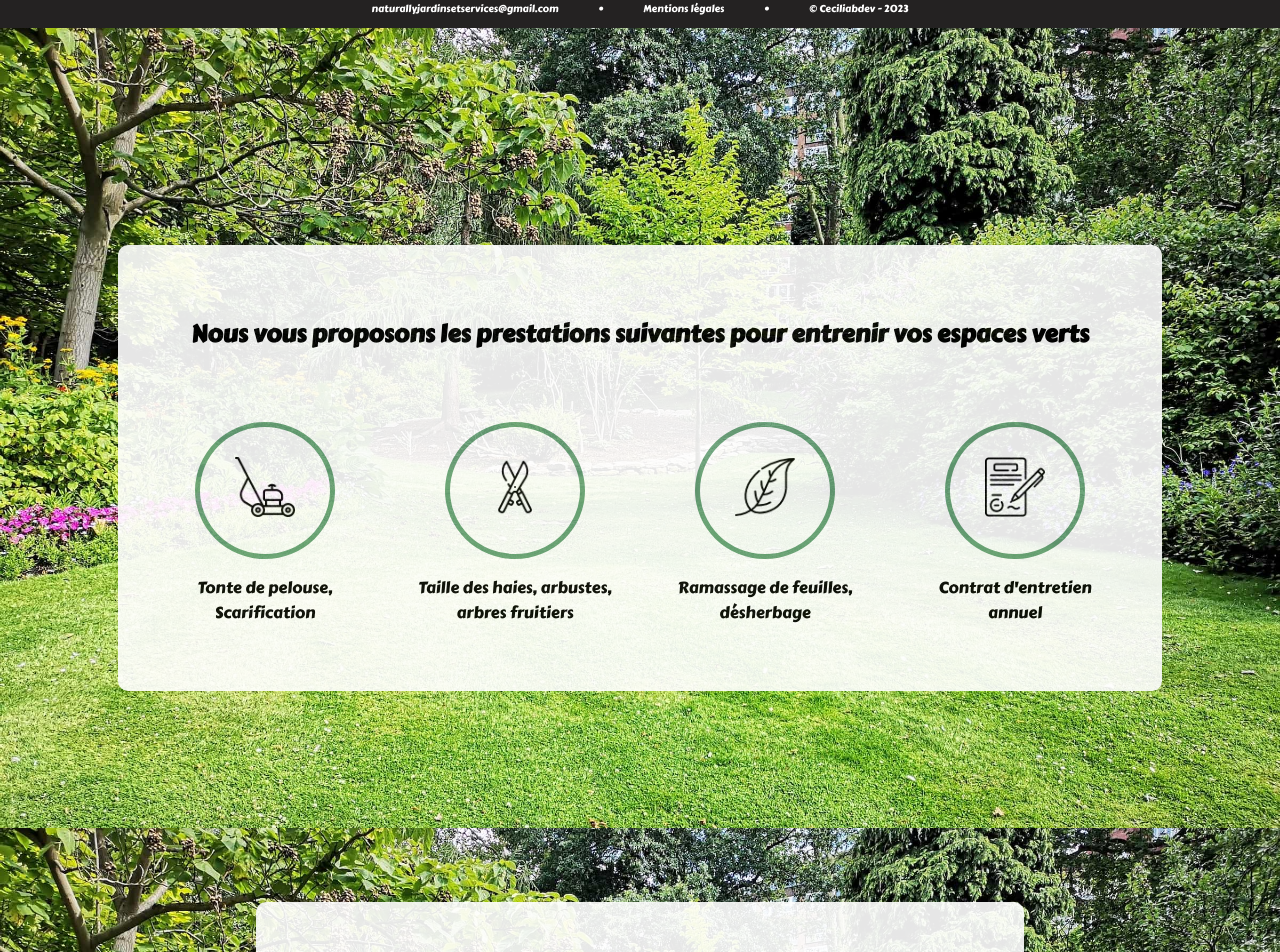
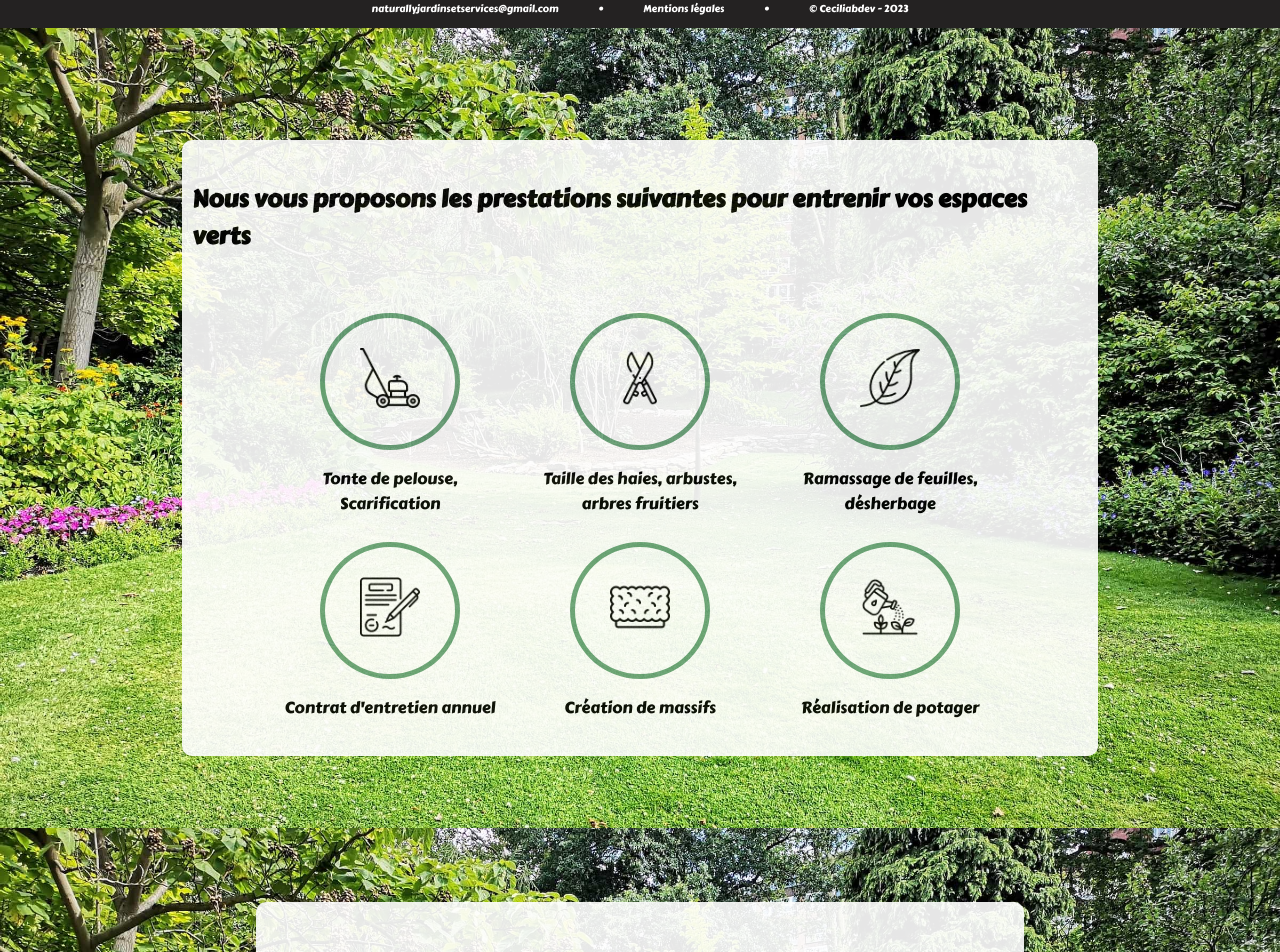
Before and after one commit to CeciliaBdev/Natur-Ally, a React (Create React App) app: page / in a window 1280 px wide. Shown: the part 772-1724 px from the top of the page. Built offline with nearby package versions, Linux system fonts and the light colour scheme.

Commit message:
update services

```diff
--- a/src/components/NosServices.js
+++ b/src/components/NosServices.js
@@ -2,6 +2,8 @@ import icon_tondeuse from '../assets/tondeuse.png'
 import icon_cisailles from '../assets/cisailles.png'
 import icon_feuille from '../assets/feuille.png'
 import icon_contrat from '../assets/contrat.png'
+import icon_haie from '../assets/haie.png'
+import icon_potager from '../assets/potager.png'
 
 const datasMocked = [
   {
@@ -23,6 +25,16 @@ const datasMocked = [
     img: icon_contrat,
     title: 'Contrat',
     text: `Contrat d'entretien annuel`,
+  },
+  {
+    img: icon_haie,
+    title: 'Haie',
+    text: `Création de massifs`,
+  },
+  {
+    img: icon_potager,
+    title: 'Potager',
+    text: `Réalisation de potager`,
   },
 ]
 
--- a/src/style.scss
+++ b/src/style.scss
@@ -116,24 +116,25 @@ button {
 .background_icons {
   display: flex;
   flex-direction: column;
-  gap: 50px;
+  gap: 40px;
   align-items: center;
-  margin-top: 20vh;
+  margin-top: 15vh;
   background-color: white;
-  width: 80vw;
+  width: 70vw;
   opacity: 0.9;
   border-radius: 10px;
-  padding: 50px 10px;
+  padding: 20px 10px;
 }
 .icones_services {
   display: grid;
-  grid-template-columns: repeat(4, 200px);
+  grid-template-columns: repeat(3, 230px);
   justify-content: center;
-  gap: 50px;
+  gap: 10px 20px;
 }
 .content_icons {
   display: flex;
   align-items: center;
+  justify-content: center;
 }
 .icons {
   display: flex;
@@ -149,6 +150,9 @@ button {
   border: 5px solid $primary-color;
   padding: 30px 35px;
   border-radius: 50%;
+  &:hover {
+    background-color: $primary-color;
+  }
 }
 /* credit impot*/
 .impots {
```
